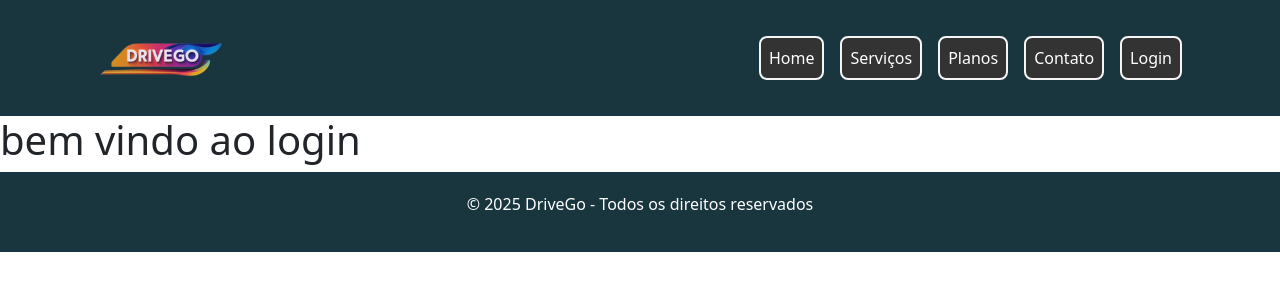
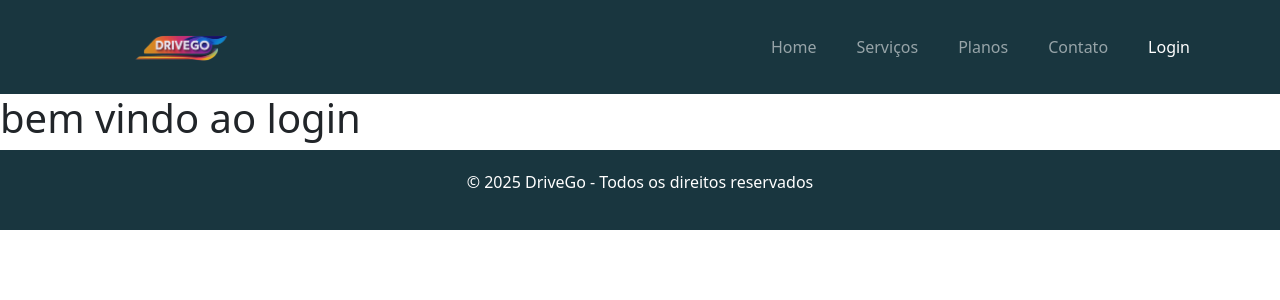
Before and after one commit to AquilaDavid/Portifolio, a React (Vite) app in the folder DriveGo/frontend/drivego-front/: page /Login in a window 1280 px wide. Shown: the top 300 px of the page. Built offline with nearby package versions, Linux system fonts and the light colour scheme.

Commit message:
Update file Header.CSS

```diff
--- a/DriveGo/frontend/drivego-front/src/components/Header/Header.css
+++ b/DriveGo/frontend/drivego-front/src/components/Header/Header.css
@@ -1,36 +1,8 @@
 .foto-logo {
-    width: 10rem;
+    width: 7.5rem;
+    margin-left: 2.5rem ;
 }
 
-.Navbar {
-    background-color: #cfb6ff;
+.nav-link{
+    margin-left: 1.5rem;
 }
-
-/* Links padrão */
-.nav-link {
-  color: white; /* cor da fonte */
-  background-color: #333;
-  padding: 0.5rem 2rem;
-  border: 2px solid #504f4f; /* borda inicial invisível */
-  border-radius: 8px;
-  border-color: #f5f5f5;
-  transition: all 0.3s ease-in-out; /* suaviza transições */
-  font-weight: 500;
-  margin-right: 1rem;
-}
-
-/* Hover com animação */
-.nav-custom .nav-link:hover {
-  color: #f5f5f5;
-  background-color: rgba(255, 255, 255, 0.1);
-  border-color: white;
-  transform: scale(1.05);
-}
-
-/* Link ativo (se usar NavLink do React Router) */
-.nav-custom .nav-link.active {
-  background-color: white;
-  color: #333;
-  font-weight: bold;
-  border-color: #333;
-}
```
